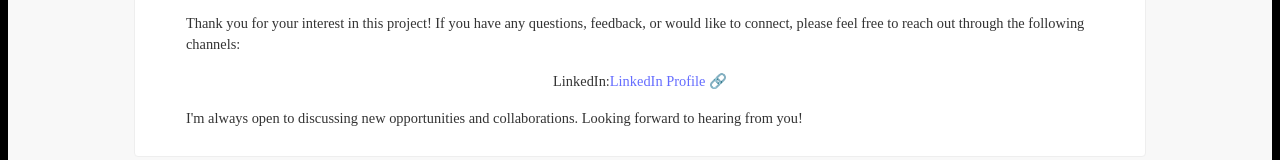
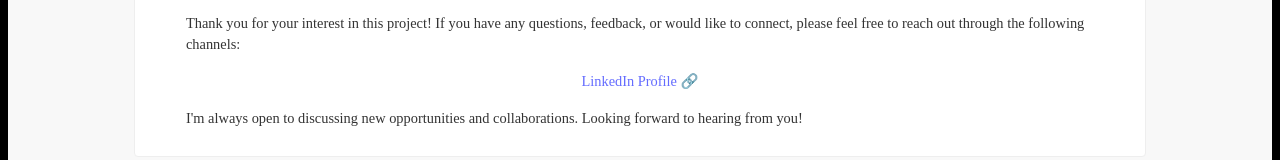
Before and after one commit to DhawanSinghSaini/hotel-booking-frontend, a React (Vite) app: page /about in a window 1280 px wide. Shown: the part 2398-2558 px from the top of the page. Built offline with nearby package versions, Linux system fonts and the light colour scheme; a web font is replaced by a local one.

Commit message:
Update AboutUs.jsx

```diff
--- a/src/pages/AboutUs.jsx
+++ b/src/pages/AboutUs.jsx
@@ -162,11 +162,9 @@ function About() {
         </p>
         <ul className={styles.contactList}>
           <li>
-            LinkedIn:
             <a href="https://www.linkedin.com/in/dhawan-singh-saini" target="_blank" rel="noopener noreferrer">
                 LinkedIn Profile 🔗
             </a>
-
           </li>
         </ul>
         <p>
```
